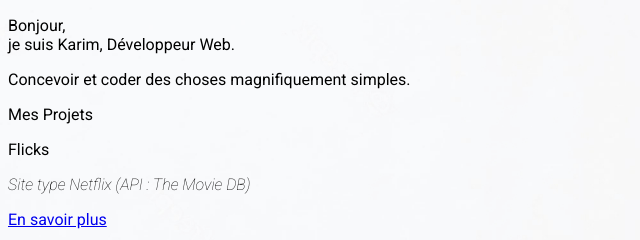
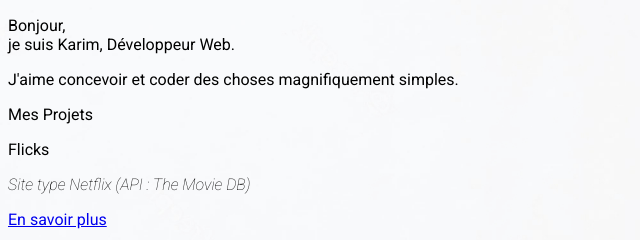
Before and after one commit to karimOC/portfolio, a website: page index.html in a window 1280 px wide. Shown: the part 282-522 px from the top of the page, 0-640 px from the left. Drawn offline with nearby package versions, Linux system fonts and the light colour scheme.

Commit message:
modif a propos

```diff
--- a/index.html
+++ b/index.html
@@ -49,7 +49,7 @@
               Bonjour, <br> je suis Karim, Développeur Web.
             </p>
             <p class="md:text-5xl text-3xl w-7/12 font-light">
-             Concevoir et coder des choses magnifiquement simples.
+             J'aime concevoir et coder des choses magnifiquement simples.
             </p>
             <!-- <p class="text-black">
              Développeur web, je me suis engagé dans cette voie professionnelle
```
